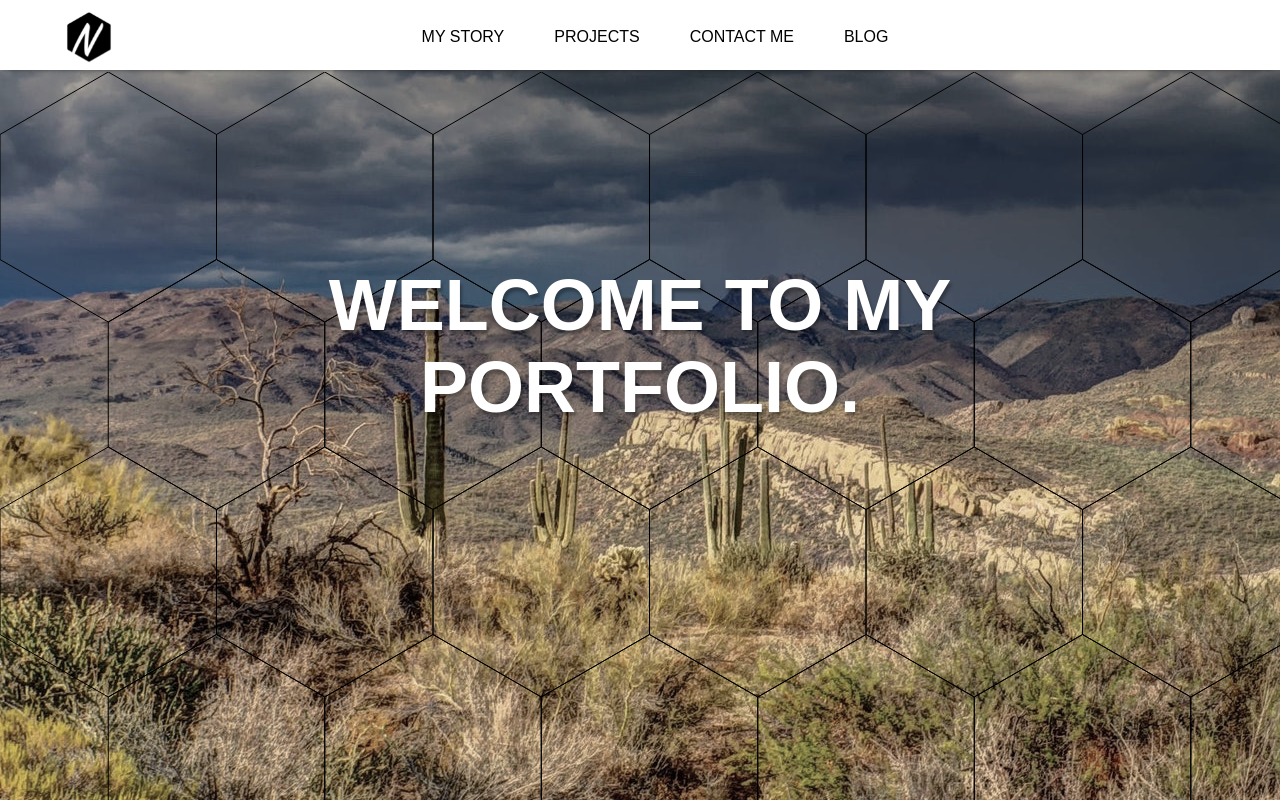
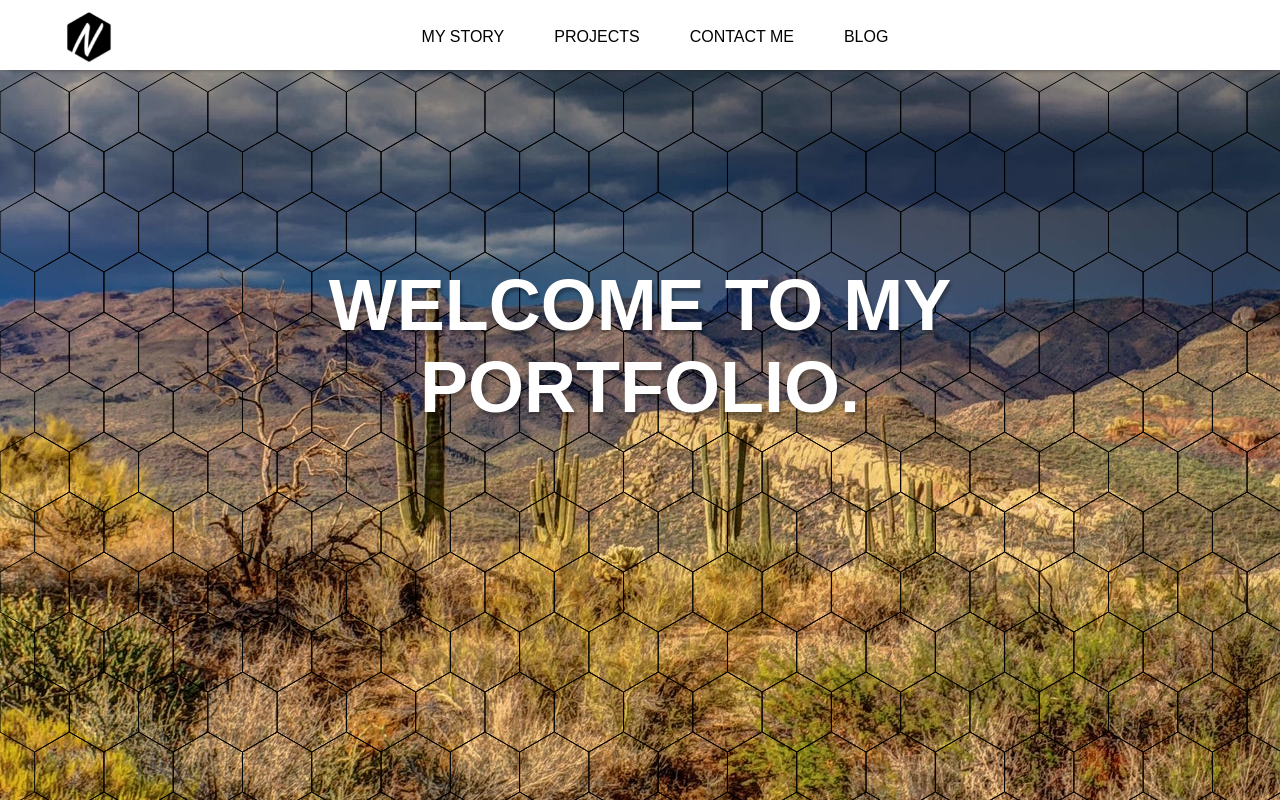
Before and after one commit to Gadget89/updated-portfolio, a React (Create React App) app: page / in a window 1280 px wide. Shown: the top 800 px of the page. Built offline with nearby package versions, Linux system fonts and the light colour scheme.

Commit message:
Changed size of hexagon grid on landing

```diff
--- a/src/Canvas.js
+++ b/src/Canvas.js
@@ -21,7 +21,7 @@ class CanvasComponent extends Component {
               hexRectangleHeight,
               hexRectangleWidth,
               hexagonAngle = 0.523598776, // 30 degrees in radians
-              sideLength = 125,
+              sideLength = 40,
               boardWidth = 100,
               boardHeight = 100;
 
--- a/src/main.css
+++ b/src/main.css
@@ -177,15 +177,15 @@ li {
 /*Landing Styles*/
 .landing-hero-img {
   margin-top: -92px;
-  filter: grayscale(100%);
+  /*filter: grayscale(100%);
   -webkit-filter: grayscale(0%);
   -webkit-animation: colorSplash 15s;
   animation: colorSplash 15s;
   -webkit-animation-iteration-count: 1;
-  animation-iteration-count: 1;
+  animation-iteration-count: 1;*/
 }
 
-@-webkit-keyframes colorSplash{
+/*@-webkit-keyframes colorSplash{
     from {filter: grayscale(100%)}
     to {filter: grayscale(0%);}
 }
@@ -193,7 +193,7 @@ li {
 @keyframes colorSplash {
     from {filter: grayscale(100%)}
     to {filter: grayscale(0%)}
-}
+}*/
 
 .landing-message p{
   color: white;
```
